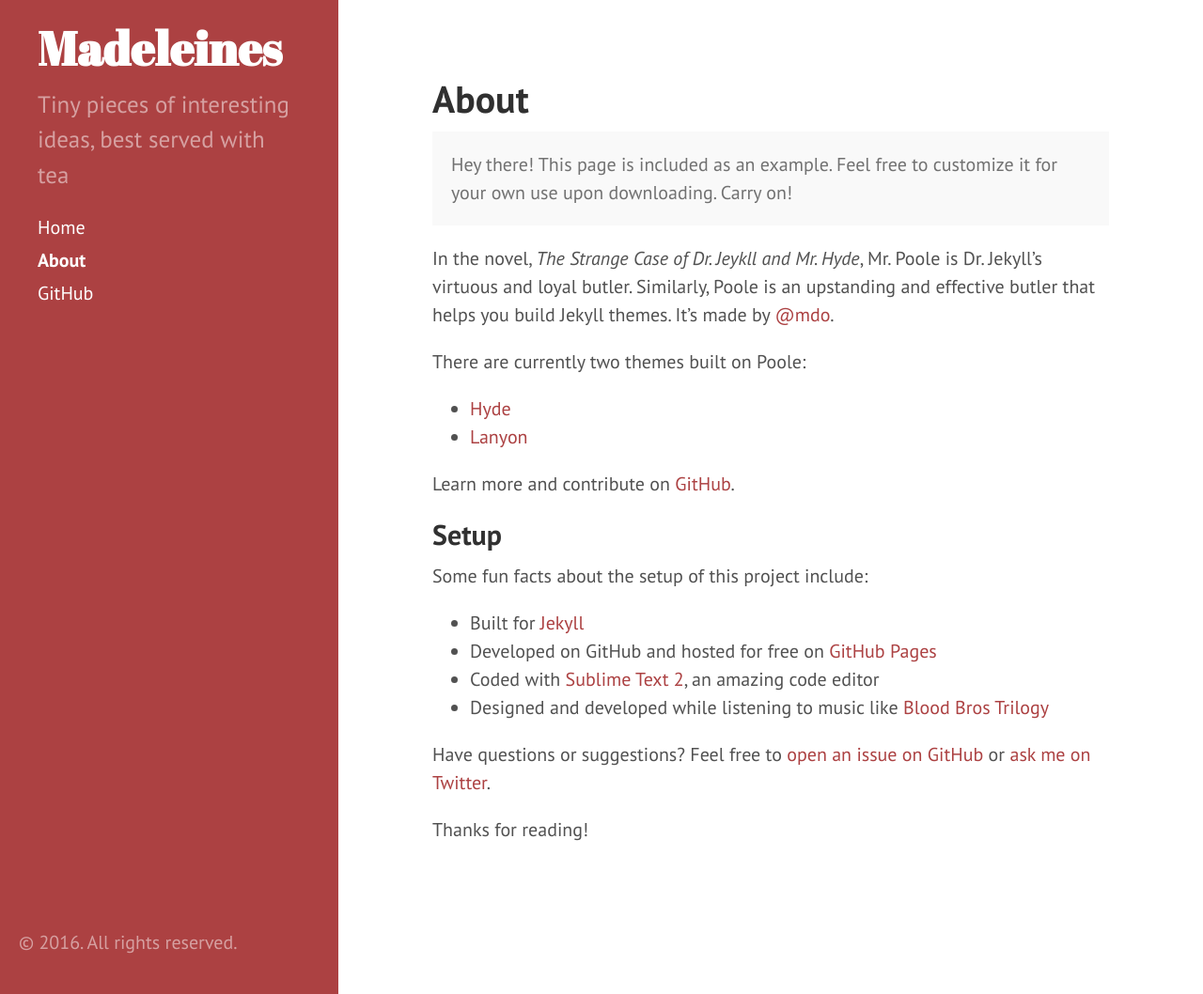
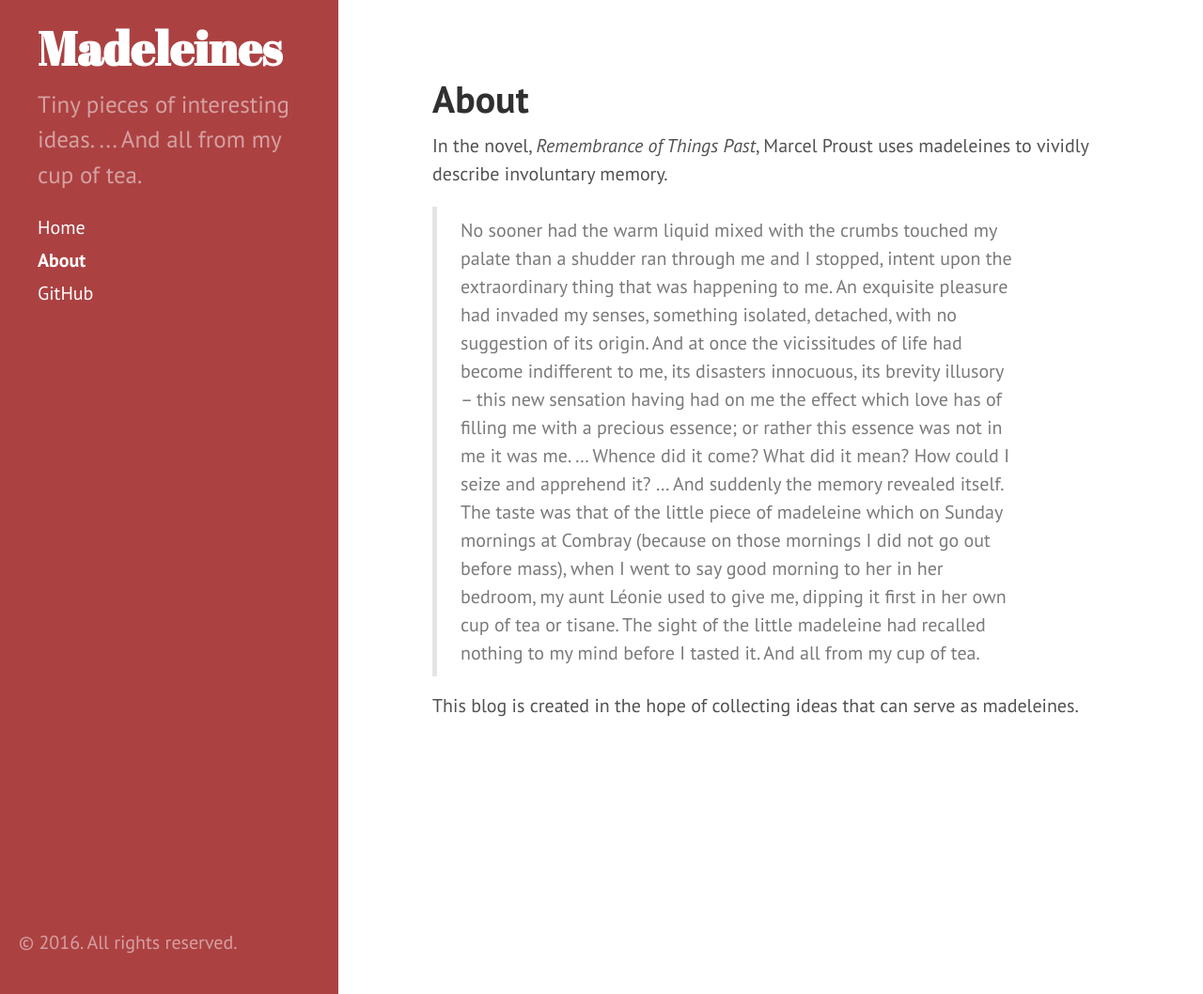
Before and after one commit to xgfd/xgfd.github.io, a Jekyll site: the page built from about.md, in a window 1280 px wide and 1058 px high. Shown: the whole window at 94% size. Built offline with Jekyll 4.4.1, drawn with Linux system fonts in a browser that asks for light colours; Markdown is read by kramdown in place of the engine named in the settings.

Commit message:
update About page

```diff
--- a/_config.yml
+++ b/_config.yml
@@ -9,7 +9,7 @@ permalink:        pretty
 # Setup
 title:            Madeleines
 tagline:          ''
-description:      'Tiny pieces of interesting ideas, best served with tea'
+description:      'Tiny pieces of interesting ideas. ... And all from my cup of tea.'
 url:              https://xgfd.github.io
 baseurl:          /
 
@@ -25,5 +25,5 @@ paginate_path: "page:num"
 # Custom vars
 #version:          2.1.0
 #
-#github:
-#  repo:           https://github.com/poole/hyde
+github:
+  repo:           https://github.com/xgfd/xgfd.github.io
--- a/about.md
+++ b/about.md
@@ -3,28 +3,8 @@ layout: page
 title: About
 ---
 
-<p class="message">
-  Hey there! This page is included as an example. Feel free to customize it for your own use upon downloading. Carry on!
-</p>
+In the novel, *Remembrance of Things Past*, Marcel Proust uses madeleines to vividly describe involuntary memory.
 
-In the novel, *The Strange Case of Dr. Jeykll and Mr. Hyde*, Mr. Poole is Dr. Jekyll's virtuous and loyal butler. Similarly, Poole is an upstanding and effective butler that helps you build Jekyll themes. It's made by [@mdo](https://twitter.com/mdo).
+> No sooner had the warm liquid mixed with the crumbs touched my palate than a shudder ran through me and I stopped, intent upon the extraordinary thing that was happening to me. An exquisite pleasure had invaded my senses, something isolated, detached, with no suggestion of its origin. And at once the vicissitudes of life had become indifferent to me, its disasters innocuous, its brevity illusory – this new sensation having had on me the effect which love has of filling me with a precious essence; or rather this essence was not in me it was me. ... Whence did it come? What did it mean? How could I seize and apprehend it? ... And suddenly the memory revealed itself. The taste was that of the little piece of madeleine which on Sunday mornings at Combray (because on those mornings I did not go out before mass), when I went to say good morning to her in her bedroom, my aunt Léonie used to give me, dipping it first in her own cup of tea or tisane. The sight of the little madeleine had recalled nothing to my mind before I tasted it. And all from my cup of tea.
 
-There are currently two themes built on Poole:
-
-* [Hyde](http://hyde.getpoole.com)
-* [Lanyon](http://lanyon.getpoole.com)
-
-Learn more and contribute on [GitHub](https://github.com/poole).
-
-## Setup
-
-Some fun facts about the setup of this project include:
-
-* Built for [Jekyll](http://jekyllrb.com)
-* Developed on GitHub and hosted for free on [GitHub Pages](https://pages.github.com)
-* Coded with [Sublime Text 2](http://sublimetext.com), an amazing code editor
-* Designed and developed while listening to music like [Blood Bros Trilogy](https://soundcloud.com/maddecent/sets/blood-bros-series)
-
-Have questions or suggestions? Feel free to [open an issue on GitHub](https://github.com/poole/issues/new) or [ask me on Twitter](https://twitter.com/mdo).
-
-Thanks for reading!
+This blog is created in the hope of collecting ideas that can serve as madeleines.
```
Also changed, not shown: 4 other files.
